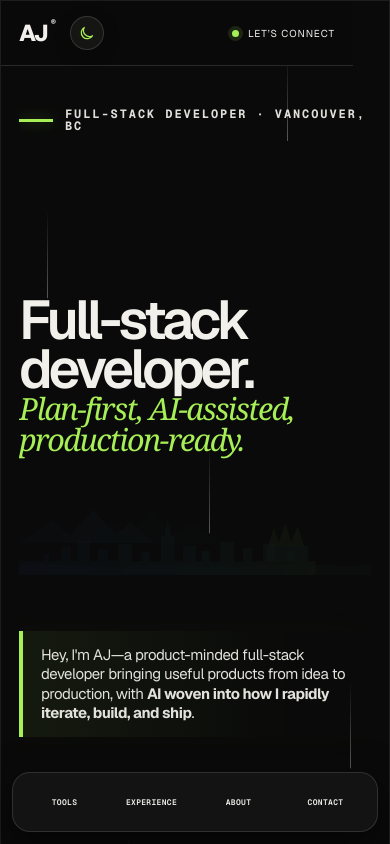
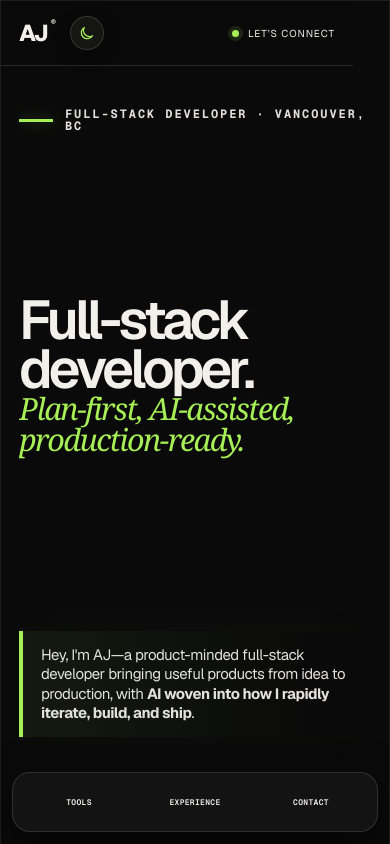
Before and after one commit to ajadversalo/ajshub, a Next.js app: page / in a window 390 px wide. Shown: the top 844 px of the page. Built offline with nearby package versions, Linux system fonts and the light colour scheme.

Commit message:
Remove 'About' section from main navigation and hero component, update CSS to reflect these changes, and adjust related tests accordingly.

```diff
--- a/app/globals.css
+++ b/app/globals.css
@@ -12,7 +12,6 @@ body { margin: 0; background: var(--ink); color: var(--paper); font-family: var(
 :root[data-theme="light"] .nav { --nav-signal: #3f681c; background: #f2f1ebe8; }
 :root[data-theme="light"] .hero-bottom > p, :root[data-theme="light"] .project-copy p, :root[data-theme="light"] .company-intro, :root[data-theme="light"] .product-record > p, :root[data-theme="light"] .about-copy { color: #44453f; }
 :root[data-theme="light"] .round-link { border-color: #aaa9a1; }:root[data-theme="light"] .round-link:hover { background: #11120f; color: #f1f0eb; }
-:root[data-theme="light"] .rain i { background: linear-gradient(transparent, #4a4b45); }
 :root[data-theme="light"] .project-copy li, :root[data-theme="light"] .company-logo, :root[data-theme="light"] .company-stack li { border-color: #c3c2ba; color: #55564f; background: #11120f05; }
 :root[data-theme="light"] .company-stack li img.tech-icon-light { filter: none; }
 :root[data-theme="light"] .toolbox-group li img.tech-icon-light { filter: none; }
@@ -49,8 +48,6 @@ section[id] { scroll-margin-top: 24px; }
 .hero { min-height: min(620px, calc(100vh - 92px)); padding: clamp(48px, 7vh, 76px) 0 36px; display: flex; flex-direction: column; justify-content: space-between; position: relative; overflow: hidden; }
 .hero-spotlight { --spot-x: 50%; --spot-y: 45%; position: absolute; inset: 0; z-index: 0; pointer-events: none; opacity: 0; transition: opacity .35s ease; mask-image: radial-gradient(circle 190px at var(--spot-x) var(--spot-y), #000 0 52%, #000b 70%, transparent 100%); -webkit-mask-image: radial-gradient(circle 190px at var(--spot-x) var(--spot-y), #000 0 52%, #000b 70%, transparent 100%); }
 .hero-spotlight.is-active { opacity: 1; }
-.hero-skyline { position: absolute; left: 50%; bottom: clamp(240px, 32vh, 330px); z-index: 0; width: min(112%, 1600px); height: auto; opacity: .055; transform: translateX(-50%); pointer-events: none; user-select: none; transition: opacity .45s ease, transform .6s cubic-bezier(.2,.8,.2,1); }
-:root[data-theme="light"] .hero-skyline { opacity: .065; }
 .hero-blueprint { position: absolute; inset: 0; background-image: linear-gradient(#a7ef5622 1px, transparent 1px), linear-gradient(90deg, #a7ef5622 1px, transparent 1px), linear-gradient(#a7ef5609 1px, transparent 1px), linear-gradient(90deg, #a7ef5609 1px, transparent 1px); background-size: 64px 64px, 64px 64px, 16px 16px, 16px 16px; }
 .hero-blueprint::before { content: ""; position: absolute; inset: 13% 7% 18%; border: 1px solid #a7ef5638; }
 .hero-blueprint::after { content: ""; position: absolute; left: 7%; right: 7%; top: 52%; border-top: 1px dashed #a7ef5645; }
@@ -81,22 +78,13 @@ section[id] { scroll-margin-top: 24px; }
 .round-link { width: 118px; height: 118px; border: 1px solid #4a4a47; border-radius: 50%; display: flex; flex-direction: column; justify-content: center; align-items: center; gap: 13px; font: 500 11px var(--font-mono), monospace; text-transform: uppercase; transition: .35s ease; }
 .round-link:hover { background: var(--paper); color: var(--ink); transform: rotate(-8deg); }
 .round-link b { font-size: 18px; font-weight: 400; }
-.rain { position: absolute; inset: 0; pointer-events: none; opacity: .32; transition: opacity .45s ease, filter .45s ease; }
-.rain i { position: absolute; top: -18%; width: 1px; height: 90px; background: linear-gradient(transparent, #fff); animation: fall 7s linear infinite; }
-.rain i:nth-child(1) { left: 8%; animation-delay: -2s; }.rain i:nth-child(2) { left: 31%; animation-delay: -6s; }.rain i:nth-child(3) { left: 54%; animation-delay: -3.5s; }.rain i:nth-child(4) { left: 76%; animation-delay: -1s; }.rain i:nth-child(5) { left: 94%; animation-delay: -5s; }
-@keyframes fall { to { transform: translateY(130vh); } }
 @media (hover: hover) and (pointer: fine) {
   .hero .hero-blueprint { transition: background-size .7s cubic-bezier(.2,.8,.2,1), filter .45s ease; }
   .hero:has(h1:hover) .hero-blueprint { filter: brightness(1.45); }
   .hero:has(h1:hover) .speed-word { text-shadow: 0 0 22px #a7ef565c, 0 0 55px #a7ef5628; }
-  .hero:has(h1:hover) .rain { opacity: .68; filter: drop-shadow(0 0 5px #a7ef5680); }
-  .hero:has(h1:hover) .rain i { animation-duration: 1.8s; }
-  .hero:has(h1:hover) .rain i:nth-child(2), .hero:has(h1:hover) .rain i:nth-child(4) { animation-duration: 1.35s; }
-  .hero:has(h1:hover) .hero-skyline { opacity: .22; filter: saturate(1.35) drop-shadow(0 -2px 3px #55c7d05c) drop-shadow(0 0 20px #a7ef5638); }
   .hero:has(h1:hover) .blueprint-note { text-shadow: 0 0 16px currentColor; }
 }
 @keyframes cross-pulse { to { transform: rotate(45deg) scale(1.2); } }
-@keyframes skyline-charge { from { transform: translateX(-50%) translateY(0) scale(1); } to { transform: translateX(-49.2%) translateY(-8px) scale(1.018); } }
 .toolbox { min-height: 100svh; padding: clamp(32px, 5vh, 58px) 0; border-top: 1px solid var(--line); }
 .toolbox-heading { margin-bottom: clamp(20px, 3vh, 32px); }
 .toolbox-heading h2 { margin: 0; font-size: clamp(36px, 4vw, 58px); line-height: .95; letter-spacing: -.055em; font-weight: 550; }
@@ -269,7 +257,7 @@ section[id] { scroll-margin-top: 24px; }
   .toolbox-grid.is-filtered { grid-template-rows: minmax(0, 1fr); }
   .about { padding: 90px 0 110px; }.contact-inner { padding-top: 85px; }.contact h2 { margin: 42px 0 80px; }.contact-links { align-items: flex-start; flex-direction: column; gap: 55px; }.contact-links > div { width: 100%; justify-content: space-between; }
 }
-@media (prefers-reduced-motion: reduce) { html { scroll-behavior: auto; }.rain i, .speed-word, .speed-word::before, .speed-word::after, .hero:has(h1:hover) .blueprint-cross, .hero:has(h1:hover) .hero-skyline, .nav nav a::after { animation: none; } * { transition-duration: .01ms !important; } }
+@media (prefers-reduced-motion: reduce) { html { scroll-behavior: auto; }.speed-word, .speed-word::before, .speed-word::after, .hero:has(h1:hover) .blueprint-cross, .nav nav a::after { animation: none; } * { transition-duration: .01ms !important; } }
 
 /* Resume */
 .resume-page { min-height: 100vh; background: #10110f; color: #e9e9e3; }
--- a/app/page.tsx
+++ b/app/page.tsx
@@ -68,7 +68,6 @@ export default function Home() {
           {hasPublishedProjects && <a href="#work" onClick={scrollToSection} aria-current={activeSection === "work" ? "page" : undefined}>Work</a>}
           <a href="#toolbox" onClick={scrollToSection} aria-current={activeSection === "toolbox" ? "page" : undefined}>Tools</a>
           <a href="#experience-archive" onClick={scrollToSection} aria-current={activeSection === "experience-archive" ? "page" : undefined}>Experience</a>
-          <a href="#about" onClick={scrollToSection} aria-current={activeSection === "about" ? "page" : undefined}>About</a>
           <a href="#contact" onClick={scrollToSection} aria-current={activeSection === "contact" ? "page" : undefined}>Contact</a>
         </nav>
         <div className="nav-actions">
@@ -85,17 +84,6 @@ export default function Home() {
 
       <section className="hero shell" id="top">
         <HeroSpotlight />
-        <Image
-          className="hero-skyline"
-          src="/vancouver-skyline.svg"
-          alt=""
-          width={1600}
-          height={360}
-          priority
-        />
-        <div className="rain" aria-hidden="true">
-          <i /><i /><i /><i /><i />
-        </div>
         <p className="eyebrow">Full-stack developer · Vancouver, BC</p>
         <h1>
           Full-stack developer.
@@ -258,32 +246,6 @@ export default function Home() {
         </div>
       </section>
 
-      <section className="about shell" id="about">
-        <div>
-          <p className="eyebrow">A little about me</p>
-          <p className="about-lede">
-            I build best when <span>technical challenges</span>, product decisions,
-            and real human needs overlap.
-          </p>
-        </div>
-        <div className="about-copy">
-          <p>
-            I’m AJ Adversalo, a full-stack developer who enjoys making the hard
-            stuff feel effortless. I care about thoughtful interfaces, resilient
-            systems, and the small details that earn a user’s trust.
-          </p>
-          <p>
-            Away from the editor, I’m usually exploring new AI tools, refining a
-            side project, or looking for a better way to explain a complicated idea.
-          </p>
-          <div className="principles">
-            <div><span>01</span><strong>Solve the right problem.</strong></div>
-            <div><span>02</span><strong>Make complexity feel simple.</strong></div>
-            <div><span>03</span><strong>Build with care.</strong></div>
-          </div>
-        </div>
-      </section>
-
       <section className="contact" id="contact">
         <div className="shell contact-inner">
           <p className="eyebrow">Open to the right opportunity.</p>
--- a/app/resume/page.tsx
+++ b/app/resume/page.tsx
@@ -16,7 +16,6 @@ export default function ResumePage() {
         <nav aria-label="Primary navigation">
           <a href="/#toolbox">Tools</a>
           <a href="/#experience-archive">Experience</a>
-          <a href="/#about">About</a>
           <a href="/#contact">Contact</a>
         </nav>
         <div className="nav-actions">
```
Also changed, not shown: 1 other file (tests, documents, lock files or other folders).
